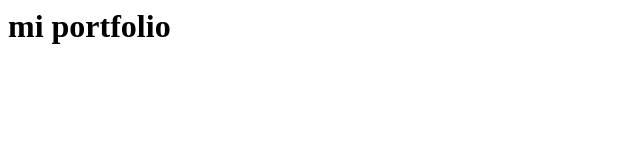
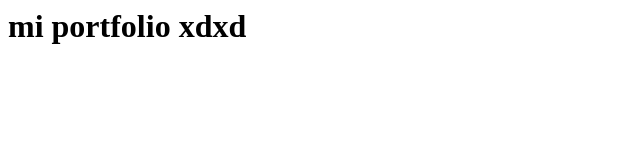
Before and after one commit to thethomy/Portfolio, a plain HTML site: page index.html in a window 1280 px wide. Shown: the whole page, without its empty margins (0-640 px from the left). Drawn offline with Linux system fonts and the light colour scheme.

Commit message:
Update index.html

```diff
--- a/index.html
+++ b/index.html
@@ -1,5 +1,5 @@
 <h1>
-    mi portfolio
+    mi portfolio xdxd
 <!DOCTYPE html>
 <html lang="en">
 <head>
```
